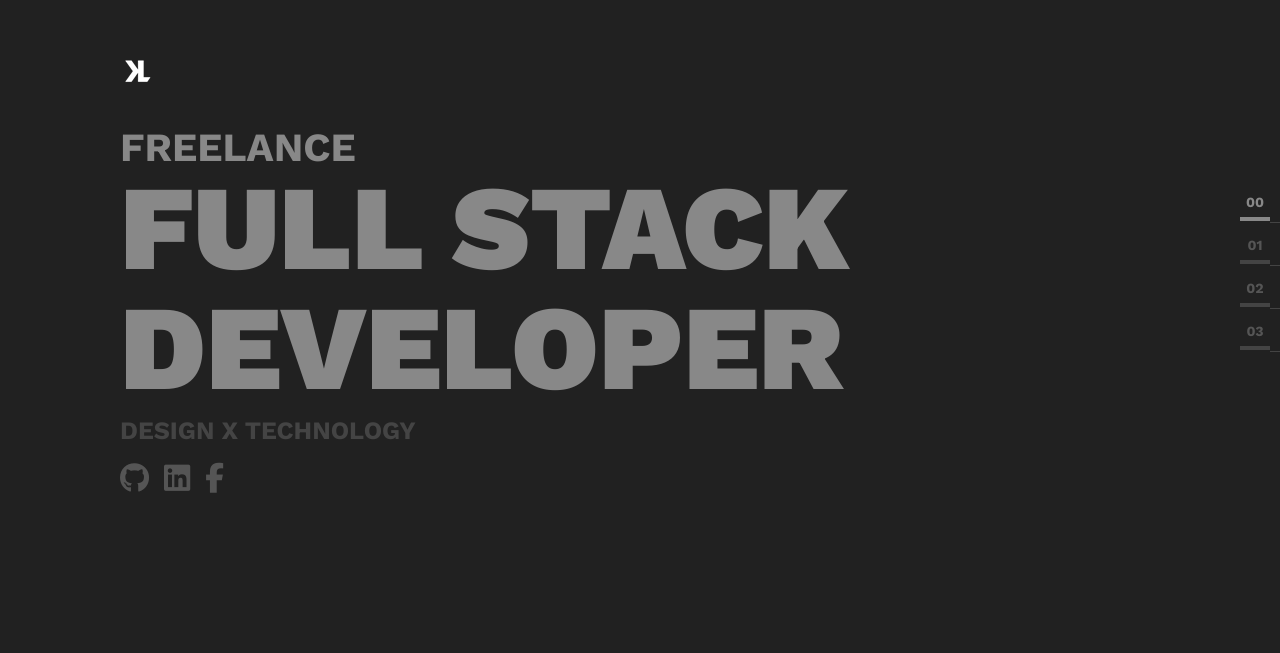
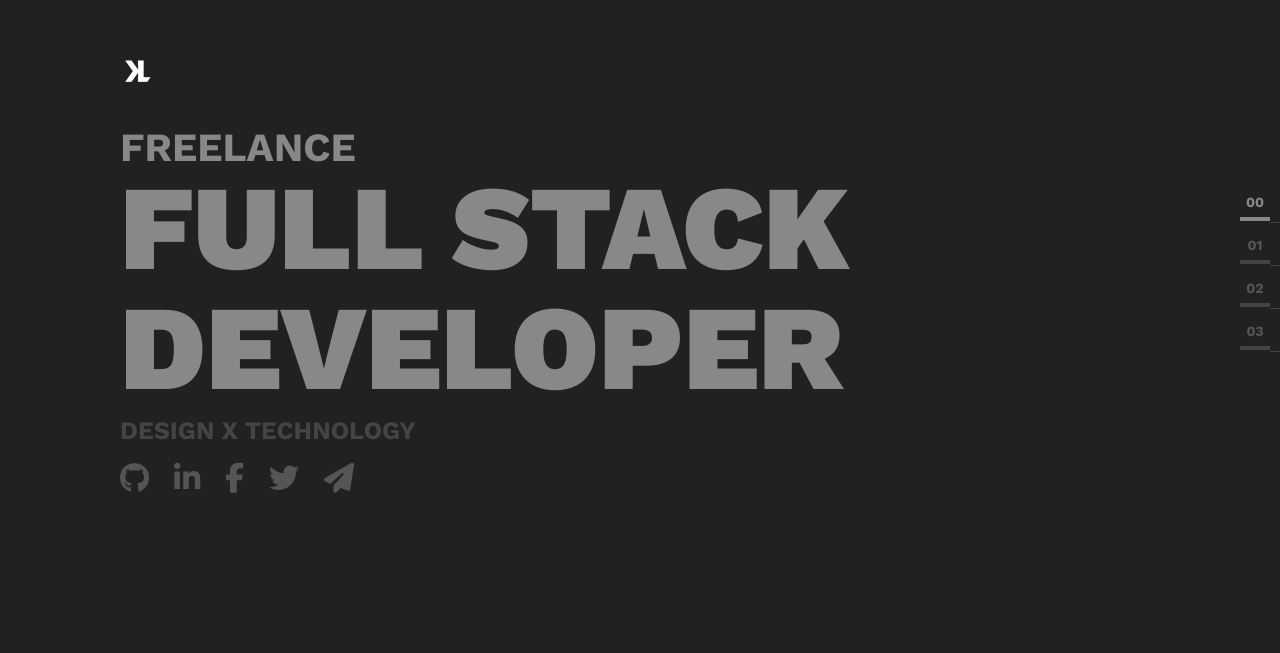
Before and after one commit to justlutes/portfolio-2.0, a React (Create React App) app: page / in a window 1280 px wide. Shown: the part 147-800 px from the top of the page. Built offline with nearby package versions, Linux system fonts and the light colour scheme.

Commit message:
style updates

```diff
--- a/src/molecules/SocialIcon.js
+++ b/src/molecules/SocialIcon.js
@@ -1,21 +1,27 @@
 import React from "react";
 import styled from "styled-components";
 
-const SocialIcon = ({ anchor, icon }) => {
+const SocialIcon = ({ anchor, aria, icon }) => {
   return (
-    <a href={anchor} rel="noopener noreferrer" target="_blank">
+    <Anchor
+      href={anchor}
+      rel="noopener noreferrer"
+      target="_blank"
+      aria-label={aria}
+    >
       <Icon className={`fa fa-${icon}`} aria-hidden="true" />
-    </a>
+    </Anchor>
   );
 };
 
 const Icon = styled.i`
   color: #555;
-  margin-right: 15px;
   transition: color 333ms ease-in-out;
   &:hover {
     color: #888;
   }
 `;
 
+const Anchor = styled.a`margin-right: 25px;`;
+
 export default SocialIcon;
--- a/src/organisms/Footer.js
+++ b/src/organisms/Footer.js
@@ -14,14 +14,30 @@ class Footer extends React.Component {
           <FooterLink target="contact" />
         </List>
         <IconWrapper>
-          <SocialIcon anchor="https://github.com/klutes90" icon="github" />
+          <SocialIcon
+            anchor="https://github.com/klutes90"
+            icon="github"
+            aria="Check My Github"
+          />
           <SocialIcon
             anchor="https://www.linkedin.com/in/kylelutes"
-            icon="linkedin-square"
+            icon="linkedin"
+            aria="Add Me On LinkedIn"
           />
           <SocialIcon
             anchor="https://www.facebook.com/KyleLutesFreelance/"
             icon="facebook"
+            aria="Add Me On Facebook"
+          />
+          <SocialIcon
+            anchor="https://twitter.com/KyleLutes2"
+            icon="twitter"
+            aria="Follow Me On Twitter"
+          />
+          <SocialIcon
+            anchor="mailto:kyle@kyle-lutes.com"
+            icon="paper-plane"
+            aria="Email Me"
           />
         </IconWrapper>
       </Wrapper>
@@ -33,7 +49,10 @@ const IconWrapper = styled.div`
   display: flex;
   flex-direction: row;
   align-items: center;
-  font-size: 30px;
+  font-size: 20px;
+  @media all and (min-width: 50em) {
+    font-size: 30px;
+  }
 `;
 
 const Wrapper = styled.div`
@@ -52,8 +71,11 @@ const List = styled.ul`
   justify-content: space-around;
   align-items: center;
   list-style: none;
-  width: 50%;
+  width: 90%;
   padding: 0;
+  @media all and (min-width: 50em) {
+    width: 50%;
+  }
 `;
 
 export default Footer;
--- a/src/templates/Header.js
+++ b/src/templates/Header.js
@@ -18,14 +18,30 @@ const Header = ({ currentSection }) => {
         <Title>Developer</Title>
         <SubTitle>Design X Technology</SubTitle>
         <IconWrapper>
-          <SocialIcon anchor="https://github.com/klutes90" icon="github" />
+          <SocialIcon
+            anchor="https://github.com/klutes90"
+            icon="github"
+            aria="Check My Github"
+          />
           <SocialIcon
             anchor="https://www.linkedin.com/in/kylelutes"
-            icon="linkedin-square"
+            icon="linkedin"
+            aria="Add Me On LinkedIn"
           />
           <SocialIcon
             anchor="https://www.facebook.com/KyleLutesFreelance/"
             icon="facebook"
+            aria="Add Me On Facebook"
+          />
+          <SocialIcon
+            anchor="https://twitter.com/KyleLutes2"
+            icon="twitter"
+            aria="Follow Me On Twitter"
+          />
+          <SocialIcon
+            anchor="mailto:kyle@kyle-lutes.com"
+            icon="paper-plane"
+            aria="Email Me"
           />
         </IconWrapper>
       </Wrapper>
@@ -40,9 +56,10 @@ const IconWrapper = styled.div`
   align-items: center;
   padding-left: 4.5rem;
   margin-top: 1.5rem;
-  font-size: 30px;
+  font-size: 20px;
   @media all and (min-width: 50em) {
     padding-left: 12rem;
+    font-size: 30px;
   }
 `;
 
@@ -51,7 +68,7 @@ const Title = styled.p`
   color: #888;
   font-size: 12rem;
   text-transform: uppercase;
-  padding-left: 4.5rem;
+  padding-left: 3.5rem;
   margin: 0;
   line-height: 1;
   @media all and (min-width: 50em) {
@@ -76,7 +93,7 @@ const LogoWrapper = styled.div`
   flex-direction: row;
   justify-content: flex-start;
   margin: 15px 0;
-  padding-left: 1rem;
+  padding-left: 0;
   @media all and (min-width: 50em) {
     margin: 25px 0;
     padding-left: 9rem;
```
